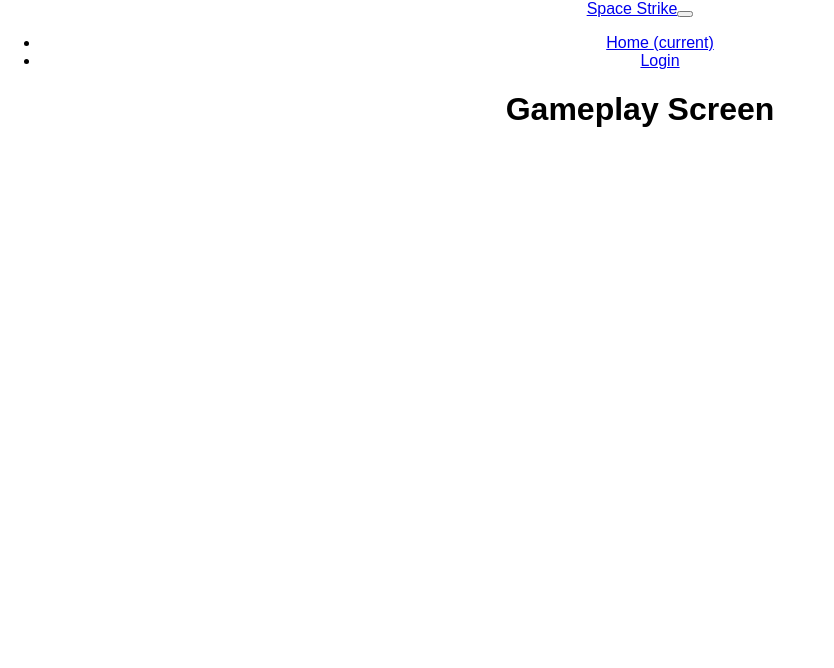
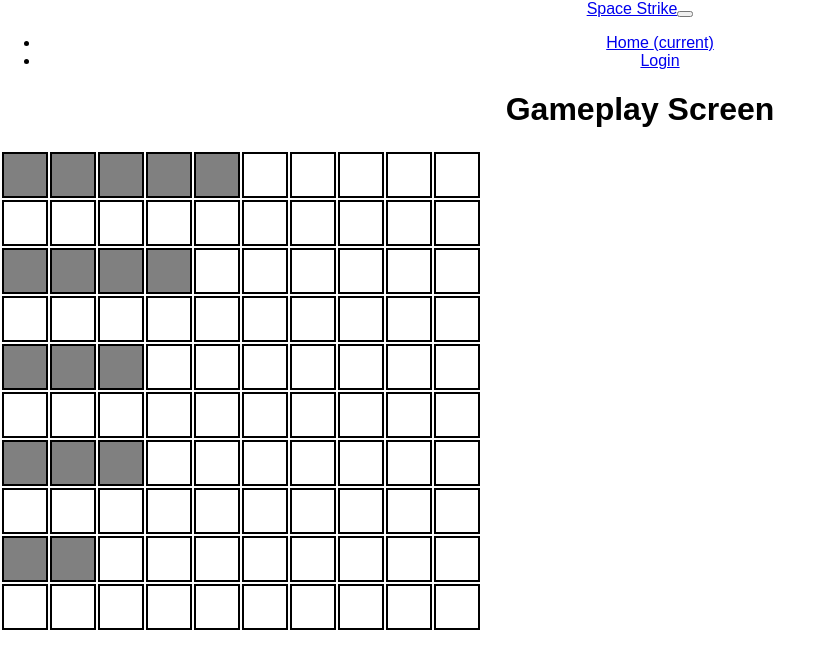
Before and after one commit to needimf/space-strike, a React (Create React App) app: page /battle in a window 1280 px wide. Shown: the top 668 px of the page, without its empty margins (0-834 px from the left). Built offline with nearby package versions, Linux system fonts and the light colour scheme; the HTML template or start-up script is replaced by a standard one.

Commit message:
Built out GameplayPage component hierarchy, and rendered primaryGrid view with ships.

```diff
--- /dev/null
+++ b/src/components/GameScreen/GameScreen.jsx
@@ -0,0 +1,14 @@
+import React from 'react';
+import Grids from './../Grids/Grids';
+
+const GameScreen = (props) => {
+  return (
+    <div>
+      <Grids
+        playerGrids={(props.playerOneTurn ? props.playerOneGrids : props.playerTwoGrids)}
+      />
+    </div>
+  );
+}
+
+export default GameScreen;
--- /dev/null
+++ b/src/components/Grids/Grids.jsx
@@ -0,0 +1,14 @@
+import React from 'react';
+import PrimaryGrid from './../PrimaryGrid/PrimaryGrid';
+import TrackingGrid from './../TrackingGrid/TrackingGrid';
+
+const Grids = (props) => {
+  return (
+    <div>
+      <PrimaryGrid grid={props.playerGrids.primaryGrid} />
+      <TrackingGrid grid={props.playerGrids.trackingGrid} />
+    </div>
+  );
+}
+
+export default Grids;
--- /dev/null
+++ b/src/components/PrimaryGrid/PrimaryGrid.css
@@ -0,0 +1,9 @@
+td {
+  width: 40px;
+  height: 40px;
+  border: black solid 2px;
+}
+
+.ship {
+  background-color: grey;
+}
--- /dev/null
+++ b/src/components/PrimaryGrid/PrimaryGrid.jsx
@@ -0,0 +1,31 @@
+import React from 'react';
+import './PrimaryGrid.css';
+
+const PrimaryGrid = (props) => {
+  let tableBody = props.grid.slice()
+  tableBody = tableBody.map((row, index) => {
+    return (
+      <tr key={index}>
+       {
+        row.map((cell, i) => {
+          return (
+             <td key={`${index}${i}`} className={`${cell.hasShip ? 'ship' : ''}`}></td>
+          );
+        })
+       }
+      </tr>
+    );
+  });
+
+  return(
+    <div>
+      <table>
+        <tbody>
+          {tableBody}
+        </tbody>
+      </table>
+    </div>
+  );
+}
+
+export default PrimaryGrid;
--- /dev/null
+++ b/src/components/TrackingGrid/TrackingGrid.jsx
@@ -0,0 +1,11 @@
+import React from 'react';
+
+const TrackingGrid = (props) => {
+  return(
+    <div>
+
+    </div>
+  );
+}
+
+export default TrackingGrid;
--- a/src/pages/App/App.jsx
+++ b/src/pages/App/App.jsx
@@ -49,13 +49,13 @@ class App extends Component {
       hasFired: false,
       gameOver: false,
       winner: null,
-      playerOneGrids: this.generateGameGrids(),
-      playerTwoGrids: this.generateGameGrids(),
+      playerOneGrids: this.generateGameGrids('One'),
+      playerTwoGrids: this.generateGameGrids('Two'),
     }
   }
 
   // State initialization methods
-  generateGameGrids = () => {
+  generateGameGrids = (player) => {
     let primaryGrid = new Array(10).fill(null);
     let trackingGrid = primaryGrid.slice();
 
@@ -71,12 +71,7 @@ class App extends Component {
     primaryGrid = buildOutGrid(primaryGrid, primaryGridCell);
     trackingGrid = buildOutGrid(trackingGrid, trackingGridCell);
 
-    return {primaryGrid, trackingGrid};
-  }
-
-  placeShipsForDevelopment = (player) => {
-    let primaryGrid = this.state[`player${player}Grids`].primaryGrid.map(row => row.map(cell => Object.assign({}, cell)));
-    let row = 0;
+    let row = player === 'One' ? 0 : 1;
 
     for (let key in ships) {
       for (let i = 0; i < ships[key].length; i++) {
@@ -86,28 +81,26 @@ class App extends Component {
       row += 2;
     }
 
-    this.setState((prevState) => {
-      prevState[`player${player}Grids`].primaryGrid = primaryGrid
-    });
+    return {primaryGrid, trackingGrid};
   }
 
   // Event Listeners
 
 
   // Lifecycle Methods
-  componentDidMount() {
-    this.placeShipsForDevelopment('One');
-    this.placeShipsForDevelopment('Two');
-  }
-
   render() {
     return (
       <div className="App">
         <NavBar />
         <Switch>
           <Route exact path='/battle' render={(props) =>
-            <GameplayPage />
-            }
+            <GameplayPage
+              playerOneTurn={this.state.playerOneTurn}
+              playerOneGrids={this.state.playerOneGrids}
+              playerTwoGrids={this.state.playerTwoGrids}
+              gameOver={this.state.gameOver}
+              winner={this.state.winner}
+            />}
           />
         </Switch>
       </div>
--- a/src/pages/GameplayPage/GameplayPage.jsx
+++ b/src/pages/GameplayPage/GameplayPage.jsx
@@ -1,9 +1,17 @@
 import React from 'react';
+import GameScreen from './../../components/GameScreen/GameScreen';
 
 const GameplayPage = (props) => {
   return (
     <div>
       <h1>Gameplay Screen</h1>
+      <GameScreen
+        playerOneTurn={props.playerOneTurn}
+        playerOneGrids={props.playerOneGrids}
+        playerTwoGrids={props.playerTwoGrids}
+        gameOver={props.gameOver}
+        winner={props.winner}
+      />
     </div>
   )
 }
```
